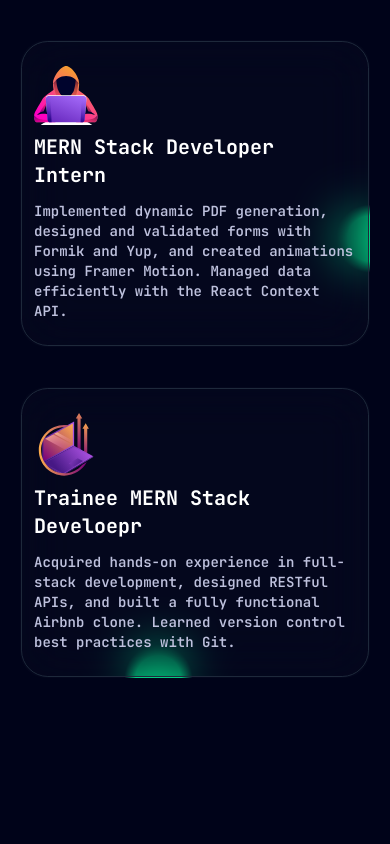
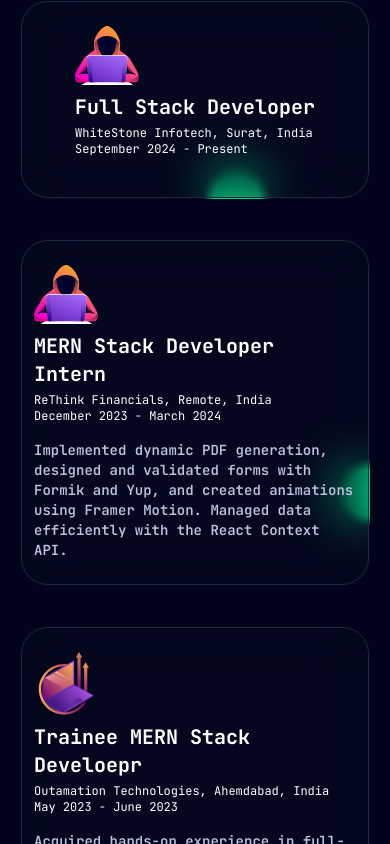
Before and after one commit to Darshan-Limbani/Portfolio, a Next.js app: page / in a window 390 px wide. Shown: the part 5420-6264 px from the top of the page. Built offline with nearby package versions, Linux system fonts and the light colour scheme.

Commit message:
add new work experience and some new changes in UI

```diff
--- a/app/page.tsx
+++ b/app/page.tsx
@@ -5,7 +5,6 @@
 import Hero from "@/components/Hero";
 import RecentProjects from "@/components/RecentProjects";
 import Skills from "@/components/Skills";
-import Experience from "@/components/ui/Experiance";
 import { FloatingNav } from "@/components/ui/FloatingNav";
 import { FaHome } from "react-icons/fa";
 import { FaUser } from "react-icons/fa";
@@ -13,6 +12,7 @@
 import { FaProjectDiagram } from "react-icons/fa";
 import { FaEnvelope } from "react-icons/fa";
 import React from "react";
+import Experience from "@/components/Experiance";
 
 const navItems = [
   { name: "Home", link: "#home", icon: <FaHome /> },
--- a/components/ui/Experiance.tsx
+++ b/components/Experiance.tsx
@@ -3,7 +3,7 @@
 import { motion } from "framer-motion";
 import React from "react";
 import { workExperience } from "@/data";
-import { Button } from "../ui/MovingBorders";
+import { Button } from "./ui/MovingBorders";
 
 const Experience = () => {
   // Hook for heading
@@ -31,7 +31,7 @@
         }}
         transition={{ duration: 0.4, ease: "easeOut" }}
       >
-        My <span className="text-green">Internship and Training</span>
+        My <span className="text-green">Experience</span>
       </motion.h1>
 
       <motion.div
@@ -68,7 +68,13 @@
                   <h1 className="text-start text-xl md:text-2xl font-bold">
                     {card.title}
                   </h1>
-                  <p className="text-start text-white-100 mt-3 font-semibold">
+                  <p className="text-start text-white-300 mt-1 text-xs">
+                    {card.company}, {card.location}
+                  </p>
+                  <p className="text-start text-white-300 text-xs">
+                    {card.Duration}
+                  </p>
+                  <p className="text-start text-white-100 mt-4 font-semibold">
                     {card.desc}
                   </p>
                 </div>
--- a/components/ui/FloatingNav.tsx
+++ b/components/ui/FloatingNav.tsx
@@ -62,7 +62,7 @@
         )}
       >
         <p className="mr-8 md:mr-16 lg:mr-32">
-          Dhaval<span className="text-green">.</span>
+          Dhaval<span className="text-green">.js</span>
         </p>
         {navItems.map((navItem: any, idx: number) => (
           <Link
--- a/data/index.ts
+++ b/data/index.ts
@@ -161,14 +161,30 @@
 export const workExperience = [
     {
         id: 1,
+        title: "Full Stack Developer",
+        company: "WhiteStone Infotech",
+        location: "Surat, India",
+        Duration: "September 2024 - Present",
+        desc: "",
+        className: "md:col-span-2",
+        thumbnail: "/exp1.svg",
+    },
+    {
+        id: 2,
         title: "MERN Stack Developer Intern",
+        company: "ReThink Financials",
+        location: "Remote, India",
+        Duration: "December 2023 - March 2024",
         desc: "Implemented dynamic PDF generation, designed and validated forms with Formik and Yup, and created animations using Framer Motion. Managed data efficiently with the React Context API.",
         className: "md:col-span-2",
         thumbnail: "/exp1.svg",
     },
     {
-        id: 2,
+        id: 3,
         title: "Trainee MERN Stack Develoepr",
+        company: "Outamation Technologies",
+        Duration: "May 2023 - June 2023",
+        location: "Ahemdabad, India",
         desc: "Acquired hands-on experience in full-stack development, designed RESTful APIs, and built a fully functional Airbnb clone. Learned version control best practices with Git.",
         className: "md:col-span-2",
         thumbnail: "/exp2.svg",
```
